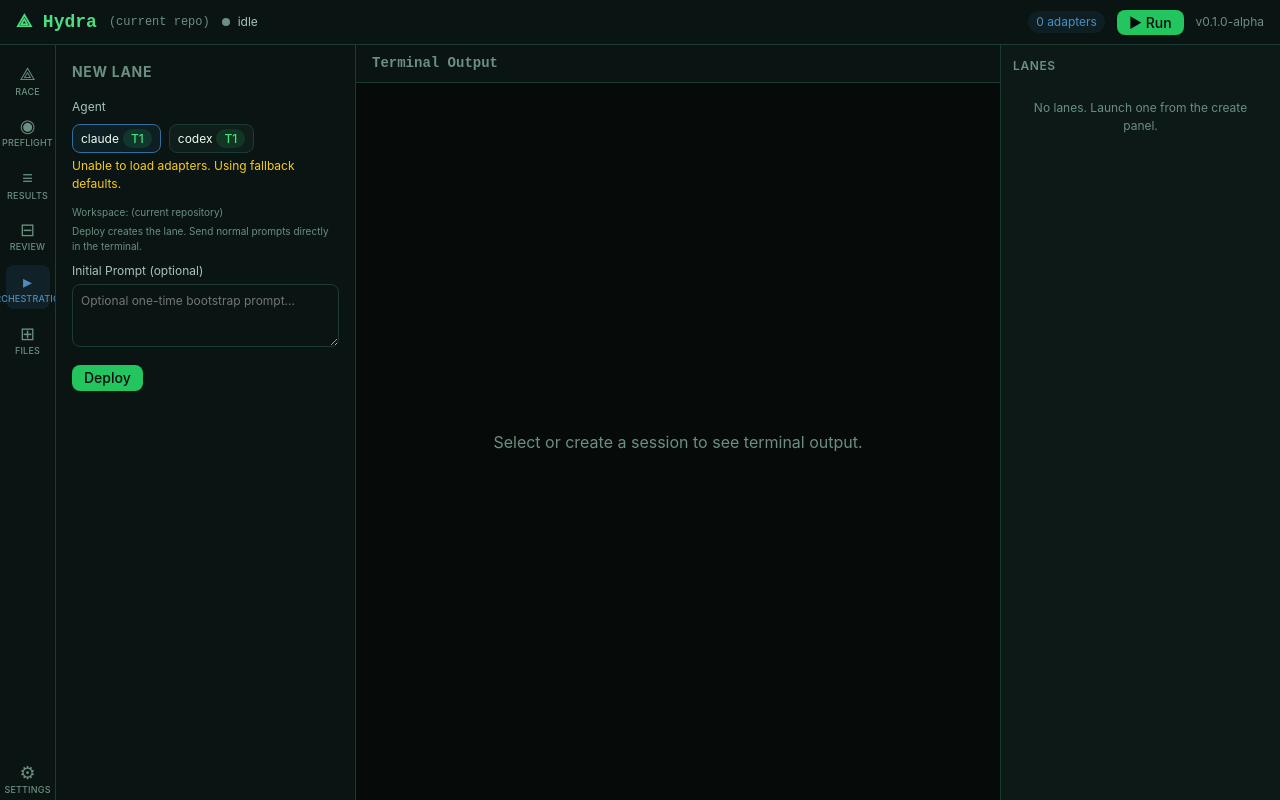
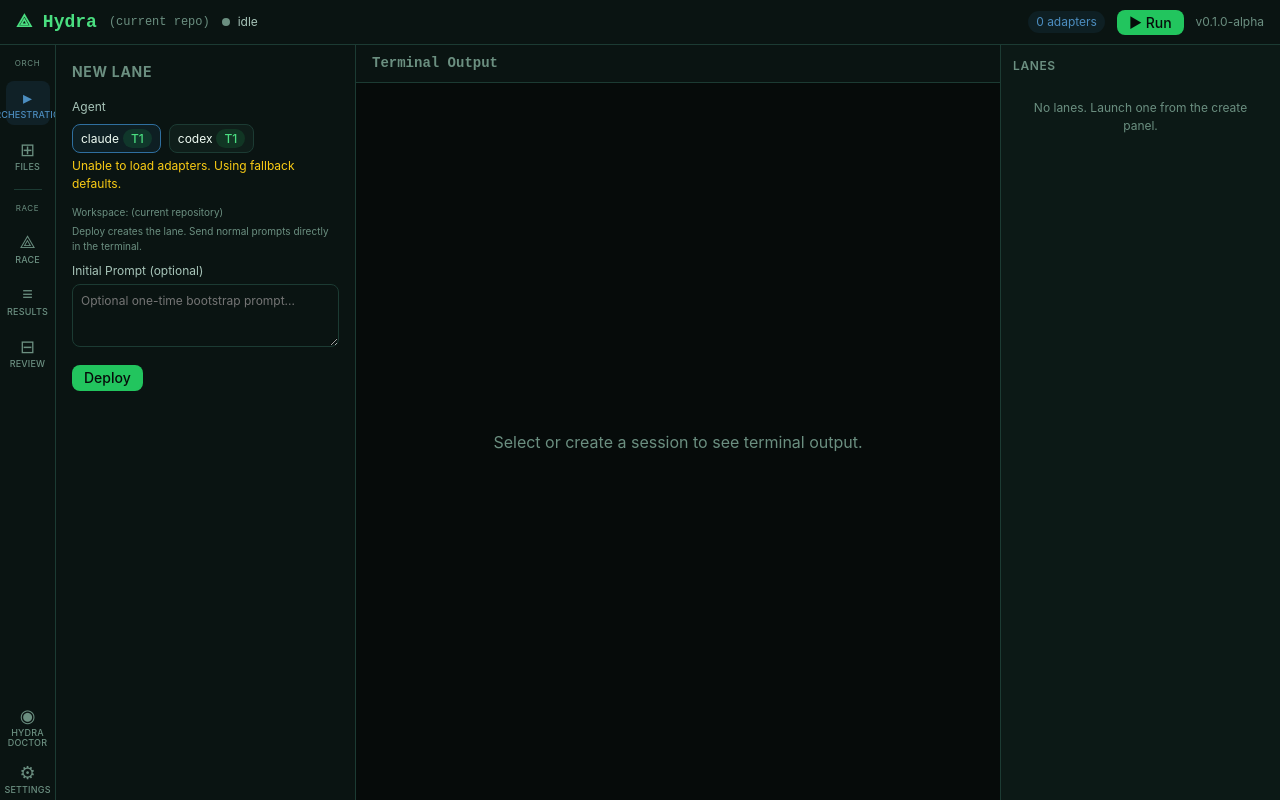
Before and after one commit to phstella/hydra-agent-orchestrator, a React (Vite) app in the folder crates/hydra-app/frontend/: page / in a window 1280 px wide. Built offline with nearby package versions, Linux system fonts and the light colour scheme.

Commit message:
Refactor nav groups and remove native title bar

```diff
--- a/crates/hydra-app/frontend/src/App.tsx
+++ b/crates/hydra-app/frontend/src/App.tsx
@@ -290,19 +290,59 @@
 
   const leftRail = (
     <>
+      <div
+        style={{
+          fontSize: '8px',
+          textTransform: 'uppercase',
+          letterSpacing: '0.08em',
+          color: 'var(--color-text-muted)',
+          marginBottom: 'var(--space-1)',
+        }}
+        data-testid="nav-group-orchestration-label"
+      >
+        Orch
+      </div>
+      <NavRailButton
+        icon="▸"
+        label="Orchestration"
+        active={activeView === 'orchestration'}
+        onClick={() => setActiveView('orchestration')}
+        data-testid="nav-orchestration"
+      />
+      <NavRailButton
+        icon="⊞"
+        label="Files"
+        active={activeView === 'files'}
+        onClick={() => setActiveView('files')}
+        data-testid="nav-files"
+      />
+
+      <div
+        style={{
+          width: 28,
+          borderTop: '1px solid var(--color-border-700)',
+          margin: 'var(--space-1) 0',
+        }}
+      />
+
+      <div
+        style={{
+          fontSize: '8px',
+          textTransform: 'uppercase',
+          letterSpacing: '0.08em',
+          color: 'var(--color-text-muted)',
+          marginBottom: 'var(--space-1)',
+        }}
+        data-testid="nav-group-race-label"
+      >
+        Race
+      </div>
       <NavRailButton
         icon="⟁"
         label="Race"
         active={activeView === 'cockpit'}
         onClick={() => setActiveView('cockpit')}
         data-testid="nav-cockpit"
-      />
-      <NavRailButton
-        icon="◉"
-        label="Preflight"
-        active={activeView === 'preflight'}
-        onClick={() => setActiveView('preflight')}
-        data-testid="nav-preflight"
       />
       <NavRailButton
         icon="≡"
@@ -318,21 +358,15 @@
         onClick={() => setActiveView('review')}
         data-testid="nav-review"
       />
+
+      <div style={{ flex: 1 }} />
       <NavRailButton
-        icon="▸"
-        label="Orchestration"
-        active={activeView === 'orchestration'}
-        onClick={() => setActiveView('orchestration')}
-        data-testid="nav-orchestration"
+        icon="◉"
+        label={'Hydra\nDoctor'}
+        active={activeView === 'preflight'}
+        onClick={() => setActiveView('preflight')}
+        data-testid="nav-preflight"
       />
-      <NavRailButton
-        icon="⊞"
-        label="Files"
-        active={activeView === 'files'}
-        onClick={() => setActiveView('files')}
-        data-testid="nav-files"
-      />
-      <div style={{ flex: 1 }} />
       <NavRailButton
         icon="⚙"
         label="Settings"
--- a/crates/hydra-app/frontend/src/components/CockpitShell.tsx
+++ b/crates/hydra-app/frontend/src/components/CockpitShell.tsx
@@ -119,10 +119,12 @@
 
   const labelStyle: CSSProperties = {
     fontSize: '9px',
-    lineHeight: 1,
+    lineHeight: 1.05,
     letterSpacing: '0.02em',
     textTransform: 'uppercase',
     fontWeight: 'var(--weight-medium)' as unknown as number,
+    textAlign: 'center',
+    whiteSpace: 'pre-line',
   };
 
   return (
```
Also changed, not shown: 1 other file (tests, documents, lock files or other folders).
